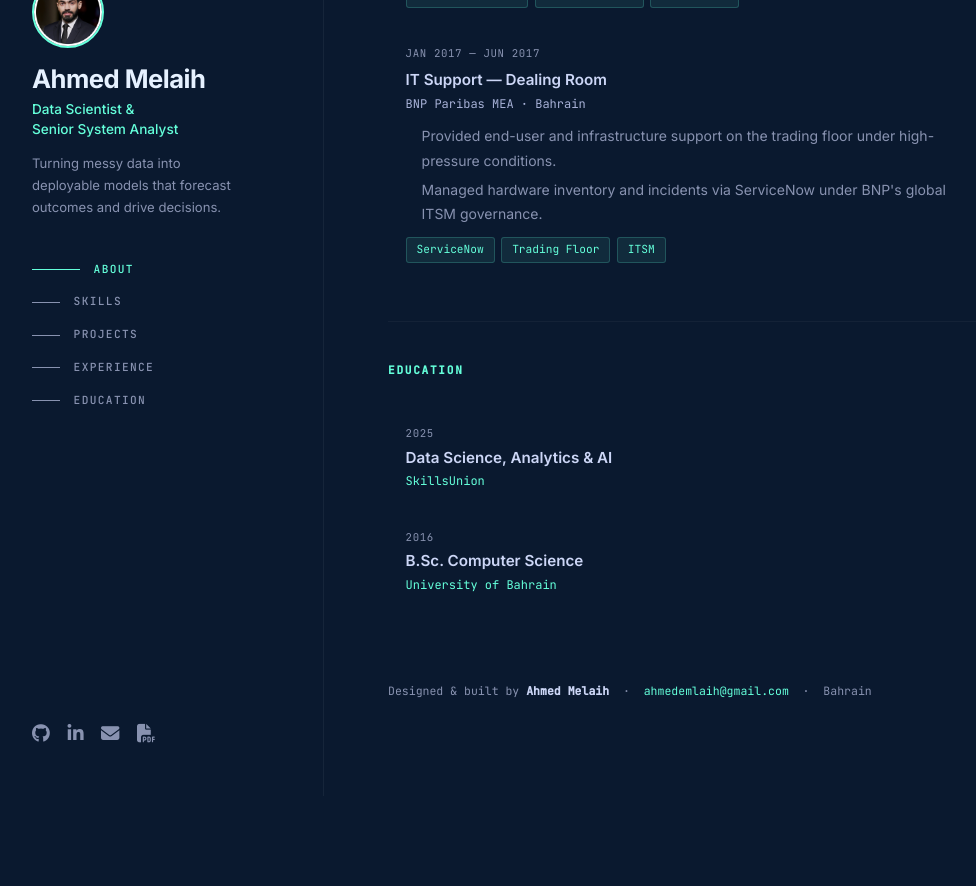
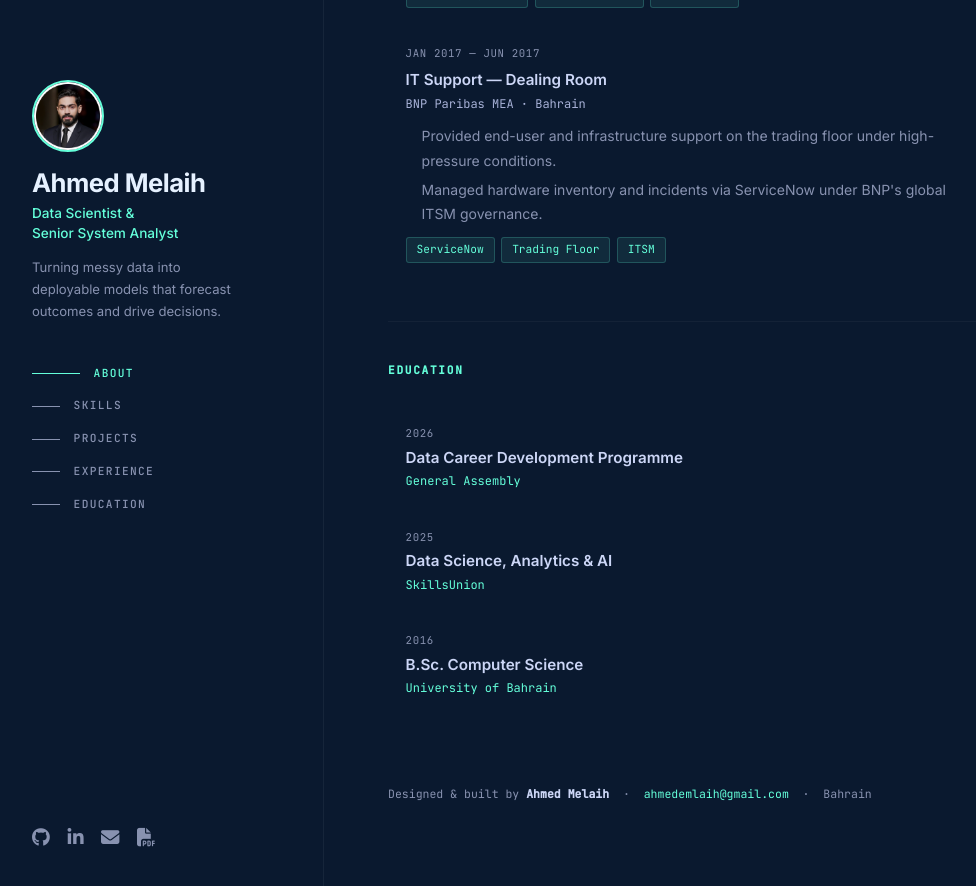
Before and after one commit to AhmedMelaih/ahmedmelaih.github.io, a Jekyll site: the page index.html, which Jekyll copies as it is, in a window 1280 px wide and 900 px high, scrolled down 3179 px. Shown: the top 886 px of the window, without its empty margins (16-992 px from the left). Built offline with Jekyll 4.4.1, drawn with Linux system fonts in a browser that asks for light colours; before the commit the page ends 3975 px from its top, so only the background shows below that.

Commit message:
Add General Assembly Data Career Development Programme to education
https://claude.ai/code/session_01XK8GAduvGcTbhLwx1GWhX6

```diff
--- a/index.html
+++ b/index.html
@@ -729,6 +729,11 @@
         <p class="sec-title">Education</p>
         <div class="edu-list">
           <div class="edu-item">
+            <p class="edu-year">2026</p>
+            <p class="edu-degree">Data Career Development Programme</p>
+            <p class="edu-school">General Assembly</p>
+          </div>
+          <div class="edu-item">
             <p class="edu-year">2025</p>
             <p class="edu-degree">Data Science, Analytics &amp; AI</p>
             <p class="edu-school">SkillsUnion</p>
```
